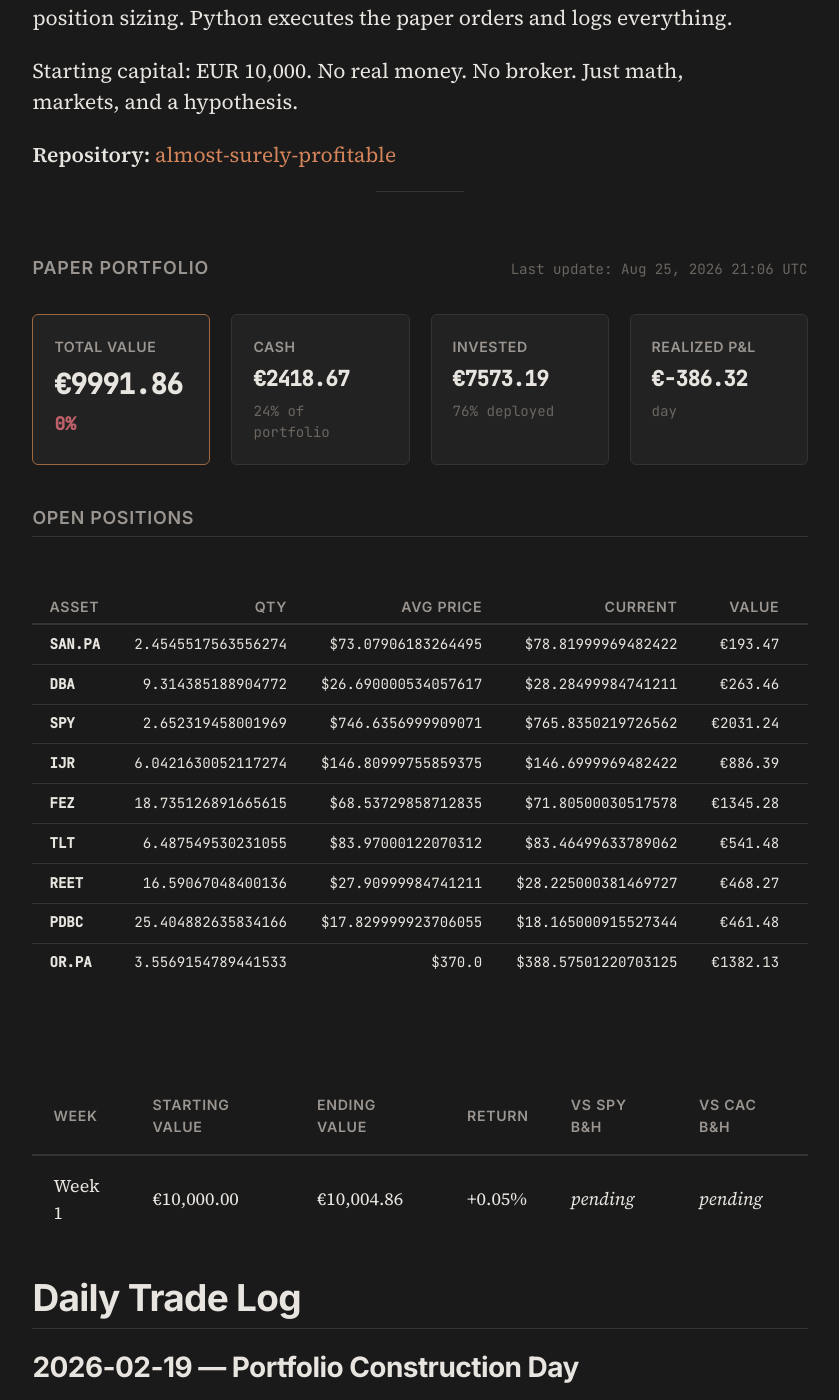
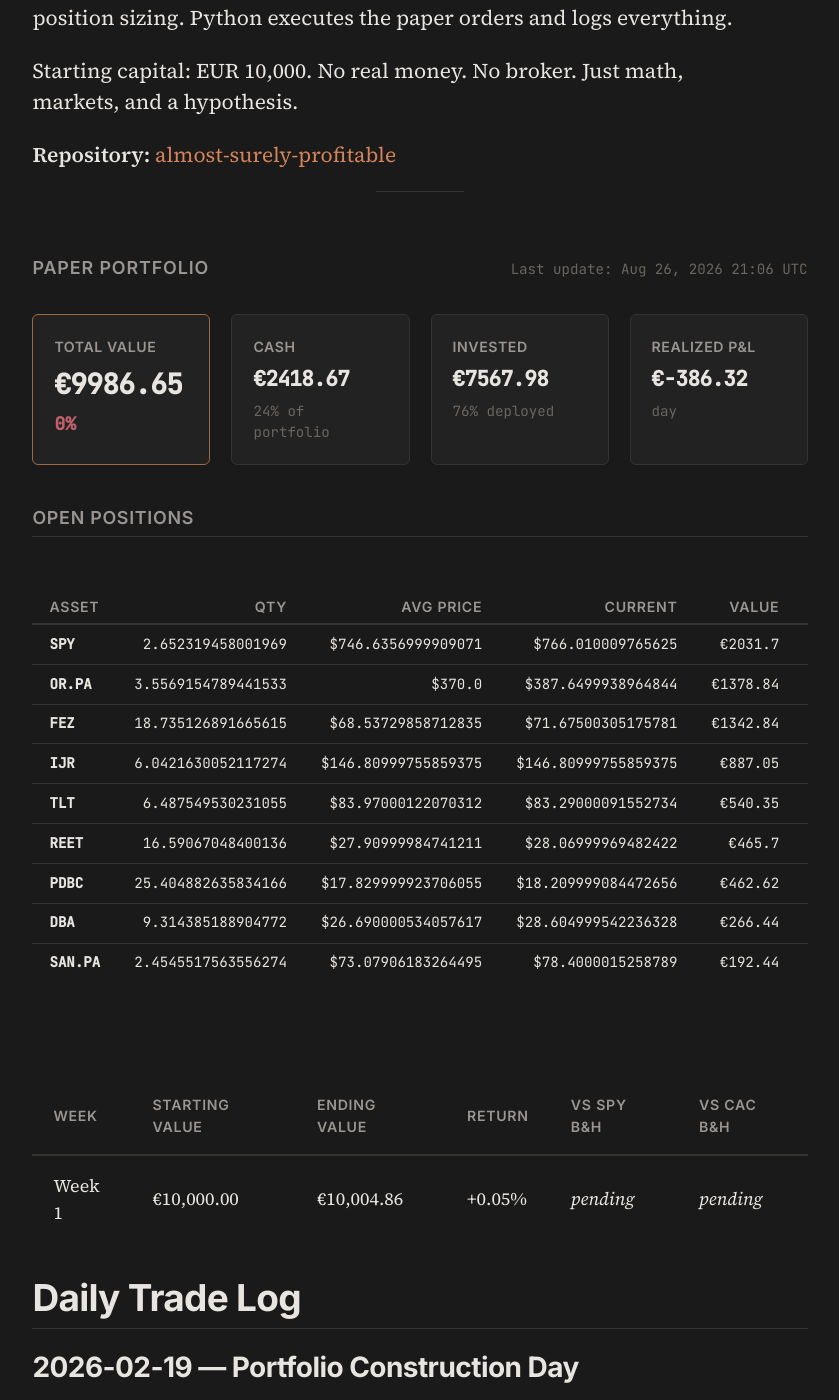
Before and after one commit to Alm0stSurely/alm0stsurely.github.io, a Jekyll site: the page built from trading.md, in a window 1280 px wide and 1400 px high, scrolled down 854 px. Shown: the whole window, without its empty margins (220-1059 px from the left). Built offline with Jekyll 4.4.1, drawn with Linux system fonts in a browser that asks for light colours.

```diff
--- a/_data/portfolio.json
+++ b/_data/portfolio.json
@@ -3,88 +3,88 @@
   "total_realized_pnl": -386.3191404587245,
   "positions": [
     {
-      "quantity": 2.4545517563556274,
-      "avg_price": 73.07906183264495,
-      "current_price": 78.81999969482422,
-      "ticker": "SAN.PA",
-      "market_value": 193.4677686868808,
-      "unrealized_pnl": 14.091429112740636,
-      "unrealized_pnl_pct": 0.07855790315598642
+      "quantity": 2.652319458001969,
+      "avg_price": 746.6356999909071,
+      "current_price": 766.010009765625,
+      "ticker": "SPY",
+      "market_value": 2031.7032539256456,
+      "unrealized_pnl": 51.38685880084199,
+      "unrealized_pnl_pct": 0.02594881248640245
+    },
+    {
+      "quantity": 3.5569154789441533,
+      "avg_price": 370.0,
+      "current_price": 387.6499938964844,
+      "ticker": "OR.PA",
+      "market_value": 1378.8382637030118,
+      "unrealized_pnl": 62.779536493675096,
+      "unrealized_pnl_pct": 0.047702686206714515
+    },
+    {
+      "quantity": 18.735126891665615,
+      "avg_price": 68.53729858712835,
+      "current_price": 71.67500305175781,
+      "ticker": "FEZ",
+      "market_value": 1342.8402771352028,
+      "unrealized_pnl": 58.78529129337858,
+      "unrealized_pnl_pct": 0.04578097662604304
+    },
+    {
+      "quantity": 6.0421630052117274,
+      "avg_price": 146.80999755859375,
+      "current_price": 146.80999755859375,
+      "ticker": "IJR",
+      "market_value": 887.0499360437592,
+      "unrealized_pnl": 0.0,
+      "unrealized_pnl_pct": 0.0
+    },
+    {
+      "quantity": 6.487549530231055,
+      "avg_price": 83.97000122070312,
+      "current_price": 83.29000091552734,
+      "ticker": "TLT",
+      "market_value": 540.3480063124736,
+      "unrealized_pnl": -4.411535660400091,
+      "unrealized_pnl_pct": -0.008098133801242831
+    },
+    {
+      "quantity": 16.59067048400136,
+      "avg_price": 27.90999984741211,
+      "current_price": 28.06999969482422,
+      "ticker": "REET",
+      "market_value": 465.7001154228474,
+      "unrealized_pnl": 2.6545047459048305,
+      "unrealized_pnl_pct": 0.005732706853703067
+    },
+    {
+      "quantity": 25.404882635834166,
+      "avg_price": 17.829999923706055,
+      "current_price": 18.209999084472656,
+      "ticker": "PDBC",
+      "market_value": 462.62288953967544,
+      "unrealized_pnl": 9.653834080990976,
+      "unrealized_pnl_pct": 0.021312347862737186
     },
     {
       "quantity": 9.314385188904772,
       "avg_price": 26.690000534057617,
-      "current_price": 28.28499984741211,
+      "current_price": 28.604999542236328,
       "ticker": "DBA",
-      "market_value": 263.4573836469091,
-      "unrealized_pnl": 14.856437980622363,
-      "unrealized_pnl_pct": 0.059760182893934484
+      "market_value": 266.43798406483387,
+      "unrealized_pnl": 17.837038398547122,
+      "unrealized_pnl_pct": 0.07174968039940983
     },
     {
-      "quantity": 2.652319458001969,
-      "avg_price": 746.6356999909071,
-      "current_price": 765.8350219726562,
-      "ticker": "SPY",
-      "market_value": 2031.2391303974418,
-      "unrealized_pnl": 50.922735272638086,
-      "unrealized_pnl_pct": 0.025714444115092442
-    },
-    {
-      "quantity": 6.0421630052117274,
-      "avg_price": 146.80999755859375,
-      "current_price": 146.6999969482422,
-      "ticker": "IJR",
-      "market_value": 886.3852944253423,
-      "unrealized_pnl": -0.6646416184169212,
-      "unrealized_pnl_pct": -0.000749271930936855
-    },
-    {
-      "quantity": 18.735126891665615,
-      "avg_price": 68.53729858712835,
-      "current_price": 71.80500030517578,
-      "ticker": "FEZ",
-      "market_value": 1345.2757921735565,
-      "unrealized_pnl": 61.220806331732405,
-      "unrealized_pnl_pct": 0.047677713966116614
-    },
-    {
-      "quantity": 6.487549530231055,
-      "avg_price": 83.97000122070312,
-      "current_price": 83.46499633789062,
-      "ticker": "TLT",
-      "market_value": 541.483297782619,
-      "unrealized_pnl": -3.2762441902546233,
-      "unrealized_pnl_pct": -0.006014110699905398
-    },
-    {
-      "quantity": 16.59067048400136,
-      "avg_price": 27.90999984741211,
-      "current_price": 28.225000381469727,
-      "ticker": "REET",
-      "market_value": 468.27168073977697,
-      "unrealized_pnl": 5.226070062834375,
-      "unrealized_pnl_pct": 0.011286296516652432
-    },
-    {
-      "quantity": 25.404882635834166,
-      "avg_price": 17.829999923706055,
-      "current_price": 18.165000915527344,
-      "ticker": "PDBC",
-      "market_value": 461.47971633879234,
-      "unrealized_pnl": 8.51066088010789,
-      "unrealized_pnl_pct": 0.01878861431602617
-    },
-    {
-      "quantity": 3.5569154789441533,
-      "avg_price": 370.0,
-      "current_price": 388.57501220703125,
-      "ticker": "OR.PA",
-      "market_value": 1382.1284756501027,
-      "unrealized_pnl": 66.06974844076605,
-      "unrealized_pnl_pct": 0.050202735694679056
+      "quantity": 2.4545517563556274,
+      "avg_price": 73.07906183264495,
+      "current_price": 78.4000015258789,
+      "ticker": "SAN.PA",
+      "market_value": 192.43686144362994,
+      "unrealized_pnl": 13.060521869489776,
+      "unrealized_pnl_pct": 0.07281072799510203
     }
   ],
-  "last_updated": "2026-08-25T21:06:39.515192",
-  "total_value": 9991.858350371662,
-  "positions_value": 7573.1885398414215
+  "last_updated": "2026-08-26T21:06:53.917488",
+  "total_value": 9986.64739812132,
+  "positions_value": 7567.97758759108
 }
```
Also changed, not shown: _trading_analysis.md (+28 -129 lines).
